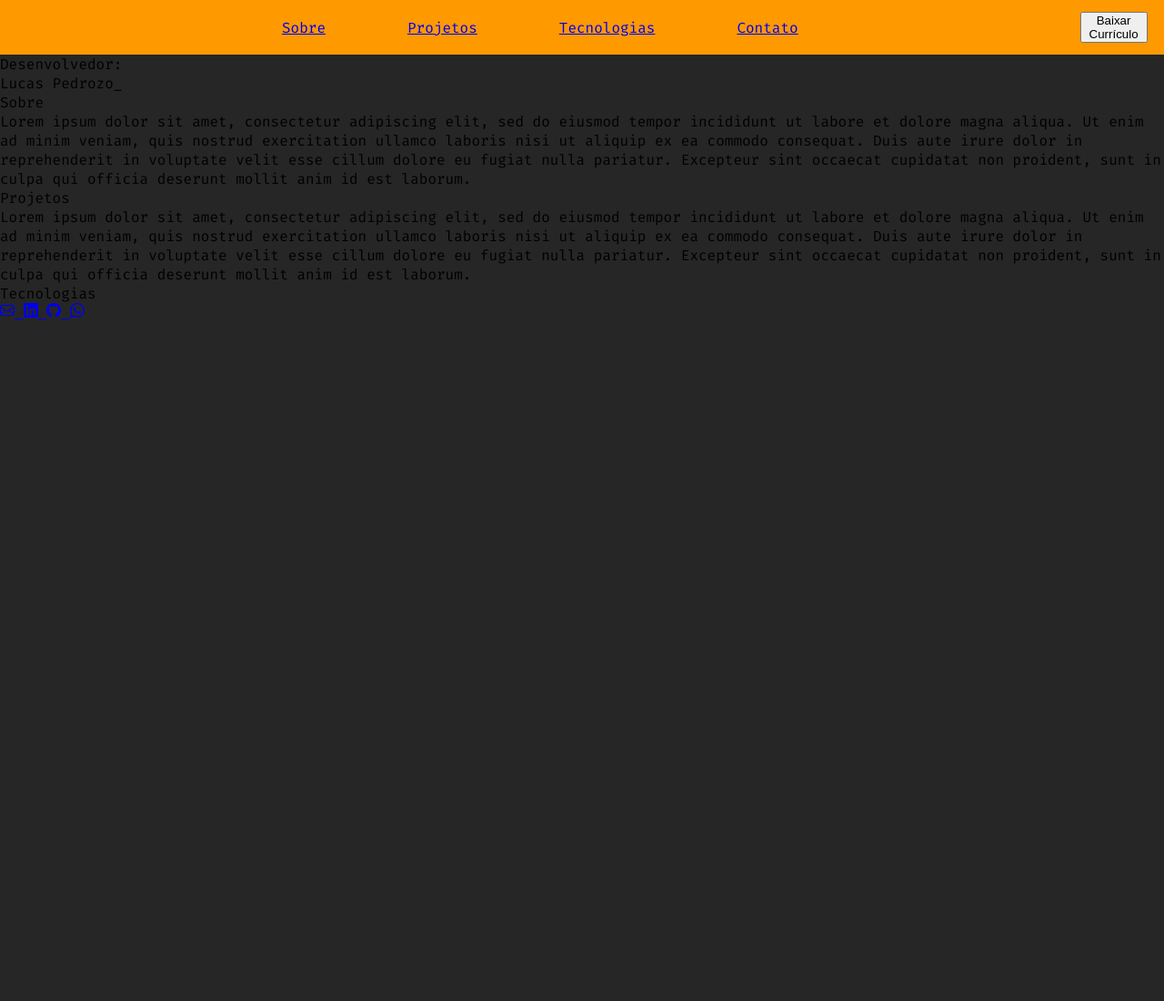
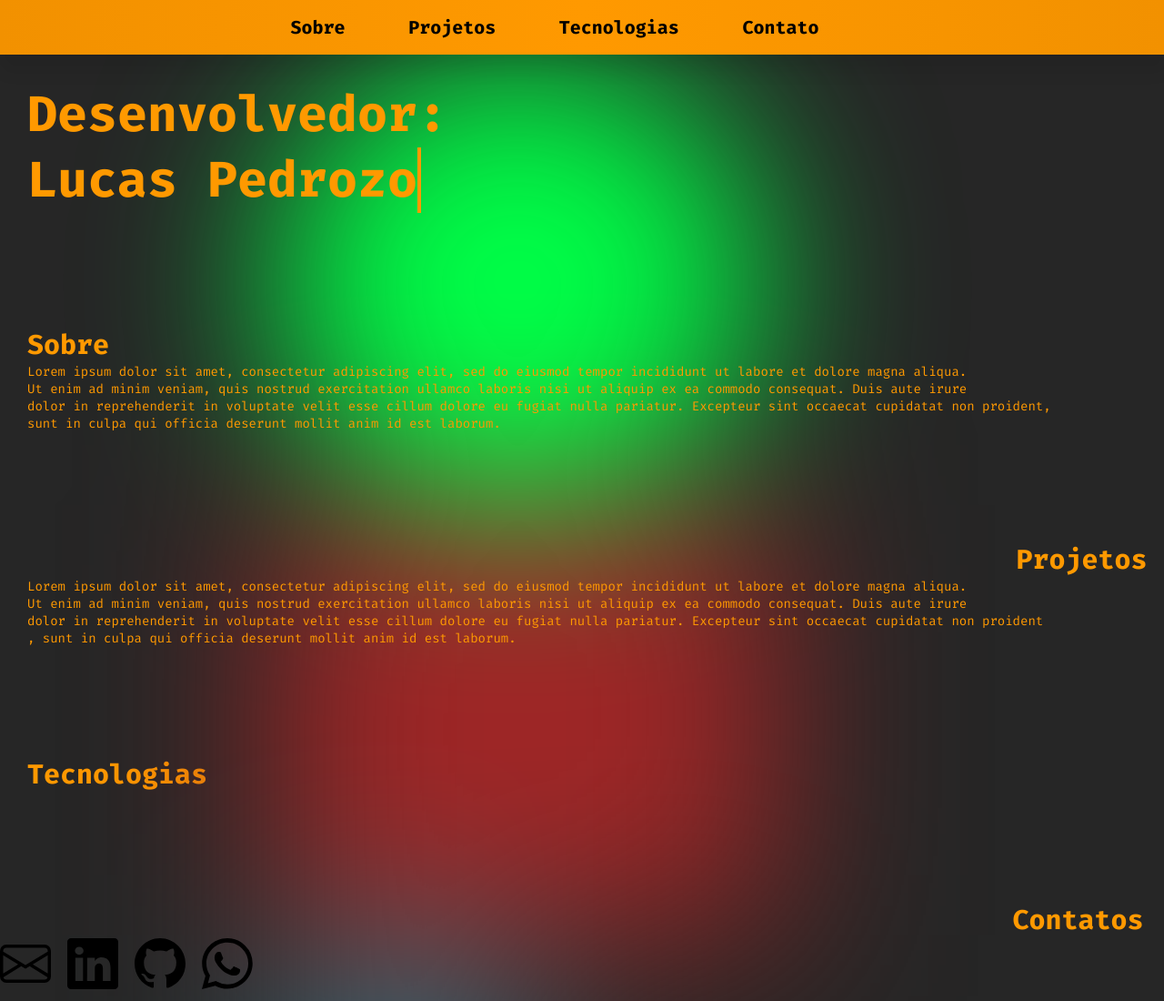
Before and after one commit to lucassPedrozo/landingPage, a plain HTML site: page index.html in a window 1280 px wide. Shown: the top 1100 px of the page at 91% size. Before the commit the page ends 800 px from the top, so only its background shows below. Drawn offline with Linux system fonts and the light colour scheme.

Commit message:
Add files via upload

```diff
--- a/index.html
+++ b/index.html
@@ -7,65 +7,71 @@
     <link rel="stylesheet" href="style.css">
     <title>lucas.dev</title>
 </head>
+
 <body>
     <header>
-        <nav class="nav-title">
-            <a href="#">Sobre</a>
-            <a href="#">Projetos</a>
-            <a href="#">Tecnologias</a>
-            <a href="#">Contato</a>
-        </nav>
-
-        <div class="button">
-            <button class="btn-action">Baixar Currículo</button>
-        </div>
-
+        <nav><strong>
+            <a class="nav-title" href="#about">Sobre</a>
+            <a class="nav-title" href="#projects">Projetos</a>
+            <a class="nav-title" href="#technologies">Tecnologias</a>
+            <a class="nav-title" href="#contact">Contato</a>
+        </strong></nav>
     </header>
 
+    <div class="blur-background">
+        <div class="object-1"></div>
+        <div class="object-2"></div>
+        <div class="object-3"></div>
+        <div class="object-4"></div>
+        <div class="object-5"></div>
+    </div>
+
     <main>
-        <div class="title">Desenvolvedor: <br> Lucas Pedrozo_</div>
+        <p class="title"><strong>Desenvolvedor:</strong></p>
+        <p class="title-name"><strong>Lucas Pedrozo</strong></p>
         <section id="about" class="fist-section">
-            <div class="text-title">Sobre</div>
+            <div><strong>Sobre</strong></div>
             <div class="text-about">
-                Lorem ipsum dolor sit amet, consectetur adipiscing elit, sed do eiusmod tempor incididunt ut labore et dolore magna aliqua.
-                Ut enim ad minim veniam, quis nostrud exercitation ullamco laboris nisi ut aliquip ex ea commodo consequat. Duis aute irure dolor in
-                reprehenderit in voluptate velit esse cillum dolore eu fugiat nulla pariatur. Excepteur sint occaecat cupidatat non proident, sunt in
+                Lorem ipsum dolor sit amet, consectetur adipiscing elit, sed do eiusmod tempor incididunt ut labore et dolore magna aliqua.  <p>
+                Ut enim ad minim veniam, quis nostrud exercitation ullamco laboris nisi ut aliquip ex ea commodo consequat. Duis aute irure  <p>dolor in
+                reprehenderit in voluptate velit esse cillum dolore eu fugiat nulla pariatur. Excepteur sint occaecat cupidatat non proident,<p> sunt in
                 culpa qui officia deserunt mollit anim id est laborum.
             </div>
         </section>
         <section id="projects" class="second-section">
-            <div class="text-title">Projetos</div>
+            <div class="text-rigth"><strong>Projetos</strong></div>
             <div class="text-about">
-                Lorem ipsum dolor sit amet, consectetur adipiscing elit, sed do eiusmod tempor incididunt ut labore et dolore magna aliqua.
-                Ut enim ad minim veniam, quis nostrud exercitation ullamco laboris nisi ut aliquip ex ea commodo consequat. Duis aute irure dolor in
-                reprehenderit in voluptate velit esse cillum dolore eu fugiat nulla pariatur. Excepteur sint occaecat cupidatat non proident, sunt in
+                Lorem ipsum dolor sit amet, consectetur adipiscing elit, sed do eiusmod tempor incididunt ut labore et dolore magna aliqua. <p>
+                Ut enim ad minim veniam, quis nostrud exercitation ullamco laboris nisi ut aliquip ex ea commodo consequat. Duis aute irure <p>dolor in
+                reprehenderit in voluptate velit esse cillum dolore eu fugiat nulla pariatur. Excepteur sint occaecat cupidatat non proident<p>, sunt in
                 culpa qui officia deserunt mollit anim id est laborum.
             </div>
         </section>
         <section id="technologies" class="third-section">
-            <div class="text-title">Tecnologias</div>
+            <div><strong>Tecnologias</strong></div>
         </section>
     </main>
 
     <footer>
         <section id="contact" class="fourth-section">
+            <div class="text-rigth"><strong>Contatos</strong></div>
             <a class="icons" href="lucas.pedr.soares@gmail.com" title="E-mail" target="_blank">
-                <svg xmlns="http://www.w3.org/2000/svg" width="16" height="16" fill="currentColor" class="bi bi-envelope" viewBox="0 0 16 16">
+                <svg xmlns="http://www.w3.org/2000/svg" width="56" height="56" fill="currentColor" class="bi bi-envelope" viewBox="0 0 16 16">
                     <path d="M0 4a2 2 0 0 1 2-2h12a2 2 0 0 1 2 2v8a2 2 0 0 1-2 2H2a2 2 0 0 1-2-2V4Zm2-1a1 1 0 0 0-1 1v.217l7 4.2 7-4.2V4a1 1 0 0 0-1-1H2Zm13 2.383-4.708 2.825L15 11.105V5.383Zm-.034 6.876-5.64-3.471L8 9.583l-1.326-.795-5.64 3.47A1 1 0 0 0 2 13h12a1 1 0 0 0 .966-.741ZM1 11.105l4.708-2.897L1 5.383v5.722Z"/>
                 </svg>
             </a>
             <a class="icons" href="https://www.linkedin.com/in/lucaspedrozo/" title="Linked-In" target="_blank">
-                <svg xmlns="http://www.w3.org/2000/svg" width="16" height="16" fill="currentColor" class="bi bi-linkedin" viewBox="0 0 16 16">
+                <svg xmlns="http://www.w3.org/2000/svg" width="56" height="56" fill="currentColor" class="bi bi-linkedin" viewBox="0 0 16 16">
                     <path d="M0 1.146C0 .513.526 0 1.175 0h13.65C15.474 0 16 .513 16 1.146v13.708c0 .633-.526 1.146-1.175 1.146H1.175C.526 16 0 15.487 0 14.854V1.146zm4.943 12.248V6.169H2.542v7.225h2.401zm-1.2-8.212c.837 0 1.358-.554 1.358-1.248-.015-.709-.52-1.248-1.342-1.248-.822 0-1.359.54-1.359 1.248 0 .694.521 1.248 1.327 1.248h.016zm4.908 8.212V9.359c0-.216.016-.432.08-.586.173-.431.568-.878 1.232-.878.869 0 1.216.662 1.216 1.634v3.865h2.401V9.25c0-2.22-1.184-3.252-2.764-3.252-1.274 0-1.845.7-2.165 1.193v.025h-.016a5.54 5.54 0 0 1 .016-.025V6.169h-2.4c.03.678 0 7.225 0 7.225h2.4z"/>
                 </svg>
             </a>
             <a class="icons" href="https://github.com/lucassPedrozo" title="GitHub" target="_blank">
-                <svg xmlns="http://www.w3.org/2000/svg" width="16" height="16" fill="currentColor" class="bi bi-github" viewBox="0 0 16 16">
+                <svg xmlns="http://www.w3.org/2000/svg" width="56" height="56" fill="currentColor" class="bi bi-github" viewBox="0 0 16 16">
                     <path d="M8 0C3.58 0 0 3.58 0 8c0 3.54 2.29 6.53 5.47 7.59.4.07.55-.17.55-.38 0-.19-.01-.82-.01-1.49-2.01.37-2.53-.49-2.69-.94-.09-.23-.48-.94-.82-1.13-.28-.15-.68-.52-.01-.53.63-.01 1.08.58 1.23.82.72 1.21 1.87.87 2.33.66.07-.52.28-.87.51-1.07-1.78-.2-3.64-.89-3.64-3.95 0-.87.31-1.59.82-2.15-.08-.2-.36-1.02.08-2.12 0 0 .67-.21 2.2.82.64-.18 1.32-.27 2-.27.68 0 1.36.09 2 .27 1.53-1.04 2.2-.82 2.2-.82.44 1.1.16 1.92.08 2.12.51.56.82 1.27.82 2.15 0 3.07-1.87 3.75-3.65 3.95.29.25.54.73.54 1.48 0 1.07-.01 1.93-.01 2.2 0 .21.15.46.55.38A8.012 8.012 0 0 0 16 8c0-4.42-3.58-8-8-8z"/>
                 </svg>
             </a>
             <a class="icons" href="https://wa.me/5547991556898" title="Phone" target="_blank">
-                <svg xmlns="http://www.w3.org/2000/svg" width="16" height="16" fill="currentColor" class="bi bi-whatsapp" viewBox="0 0 16 16">
+                <svg xmlns="http://www.w3.org/2000/svg" width="56" height="56" fill="currentColor" class="bi bi-whatsapp" viewBox="0 0 16 16">
                     <path d="M13.601 2.326A7.854 7.854 0 0 0 7.994 0C3.627 0 .068 3.558.064 7.926c0 1.399.366 2.76 1.057 3.965L0 16l4.204-1.102a7.933 7.933 0 0 0 3.79.965h.004c4.368 0 7.926-3.558 7.93-7.93A7.898 7.898 0 0 0 13.6 2.326zM7.994 14.521a6.573 6.573 0 0 1-3.356-.92l-.24-.144-2.494.654.666-2.433-.156-.251a6.56 6.56 0 0 1-1.007-3.505c0-3.626 2.957-6.584 6.591-6.584a6.56 6.56 0 0 1 4.66 1.931 6.557 6.557 0 0 1 1.928 4.66c-.004 3.639-2.961 6.592-6.592 6.592zm3.615-4.934c-.197-.099-1.17-.578-1.353-.646-.182-.065-.315-.099-.445.099-.133.197-.513.646-.627.775-.114.133-.232.148-.43.05-.197-.1-.836-.308-1.592-.985-.59-.525-.985-1.175-1.103-1.372-.114-.198-.011-.304.088-.403.087-.088.197-.232.296-.346.1-.114.133-.198.198-.33.065-.134.034-.248-.015-.347-.05-.099-.445-1.076-.612-1.47-.16-.389-.323-.335-.445-.34-.114-.007-.247-.007-.38-.007a.729.729 0 0 0-.529.247c-.182.198-.691.677-.691 1.654 0 .977.71 1.916.81 2.049.098.133 1.394 2.132 3.383 2.992.47.205.84.326 1.129.418.475.152.904.129 1.246.08.38-.058 1.171-.48 1.338-.943.164-.464.164-.86.114-.943-.049-.084-.182-.133-.38-.232z"/>
                 </svg>
             </a>
--- a/style.css
+++ b/style.css
@@ -10,51 +10,161 @@
     --orange: #FF9900;
     --grey:   #262626;
     --black:  #000000;
-}
-
-.title{
-    font-family: 'Fira Code';
-}
-
-.text-title{
-    font-family: 'Fira Code';
-}
-
-.text-about{
-    font-family: 'Fira Code';
+    --font: 'Fira Code';
 }
 
 body{
     background-color: var(--grey);
     height: 100%;
     width: 100%;
-    font-family: 'Fira Code';
+    font-family: var(--font);
 }
 
 header{
+    position: relative;
+    z-index: 2;
     display: flex;
     justify-content: center;
     align-items: center;
     width: 100%;
     height: 60px;
     min-height: 60px;
-    background-color: var(--orange);
+    background: linear-gradient(270deg, #F29100 0%, #F90 49.79%, #F29100 100%), radial-gradient(235.44% 203.86% at -2.85% 183.11%, rgba(255, 122, 0, 0.40) 0%, rgba(98, 47, 0, 0.21) 37.74%, rgba(0, 0, 0, 0.09) 77.08%, rgba(50, 56, 63, 0.00) 100%);
+    box-shadow: 2px 16px 19px 0px rgba(0, 0, 0, 0.09);
+    backdrop-filter: blur(40px);
+
 }
 
 nav{
     display: flex;
-    justify-content: center;
+    justify-content: space-around;
     align-items: center;
     width: 100%;
-    gap: 90px;
 }
 
-button{
-    display: flex;
-    align-items: center;
-    width: 80%;
+main{
+    padding-top: 30px;
+    padding-left: 30px;
+}
+
+section{
+    font-size: 30px;
+    color: var(--orange);
+    padding-top: 120px;
+}
+
+.blur-background{
+    padding-left: 300px;
+    height: 200px !important;
+    position: absolute;
+    z-index: 1;
+    filter: blur(100px);
 }
 
 .nav-title{
+    position: relative;
+    font-size: 20px;
+    margin-right: 60px;
     color: var(--black);
+    text-decoration: none;
+    z-index: 2;
 }
+
+.nav-title:hover{
+    color: var(--grey);
+    transition: .4s;
+    text-decoration: underline;
+}
+
+.title-name{
+    position: relative;
+    font-size: 55px;
+    color: var(--orange);
+    border-right: 4px solid;
+    width: 13ch;
+    white-space: nowrap;
+    overflow: hidden;
+    animation: typing 2s steps(13),
+    blinking 0.5s infinite step-end alternate;
+    z-index: 2;
+}
+
+.title{
+    position: relative;
+    font-size: 55px;
+    color: var(--orange);
+    z-index: 2;
+}
+
+.fist-section{
+    position: relative;
+    padding-top: 10%;
+    z-index: 2;
+}
+
+.text-about{
+    position: relative;;
+    font-size: 14px;
+    color: var(--orange);
+    z-index: 2;
+}
+
+.text-rigth{
+    position: relative;
+    padding-left: 87%;
+    z-index: 2;
+}
+
+.icons{
+    position: relative;;
+    justify-content: space-between;
+    align-items: center;
+    color: var(--black);
+    text-decoration: none;
+    z-index: 2;
+}
+
+.object-1{
+    width: 537.655px;
+    height: 494.616px;
+    flex-shrink: 0;
+    border-radius: 537.655px;
+    background: #00FF47;
+}
+.object-2{
+    width: 554.162px;
+    height: 473.204px;
+    flex-shrink: 0;
+    background: #9E2626;
+}
+.object-3{
+    width: 274.723px;
+    height: 452.863px;
+    flex-shrink: 0;
+    background: #31636F;
+}
+.object-4{
+    width: 237.655px;
+    height: 194.616px;
+    flex-shrink: 0;
+    border-radius: 537.655px;
+    background: #D9D9D9;
+}
+.object-5{
+    width: 637.655px;
+    height: 294.616px;
+    flex-shrink: 0;
+    border-radius: 537.655px;
+    background: #89155B;
+}
+
+@keyframes typing{
+    from {
+        width: 0;
+    }
+}
+@keyframes blinking {
+    50%{
+        border-color: transparent;
+    }
+}
```
